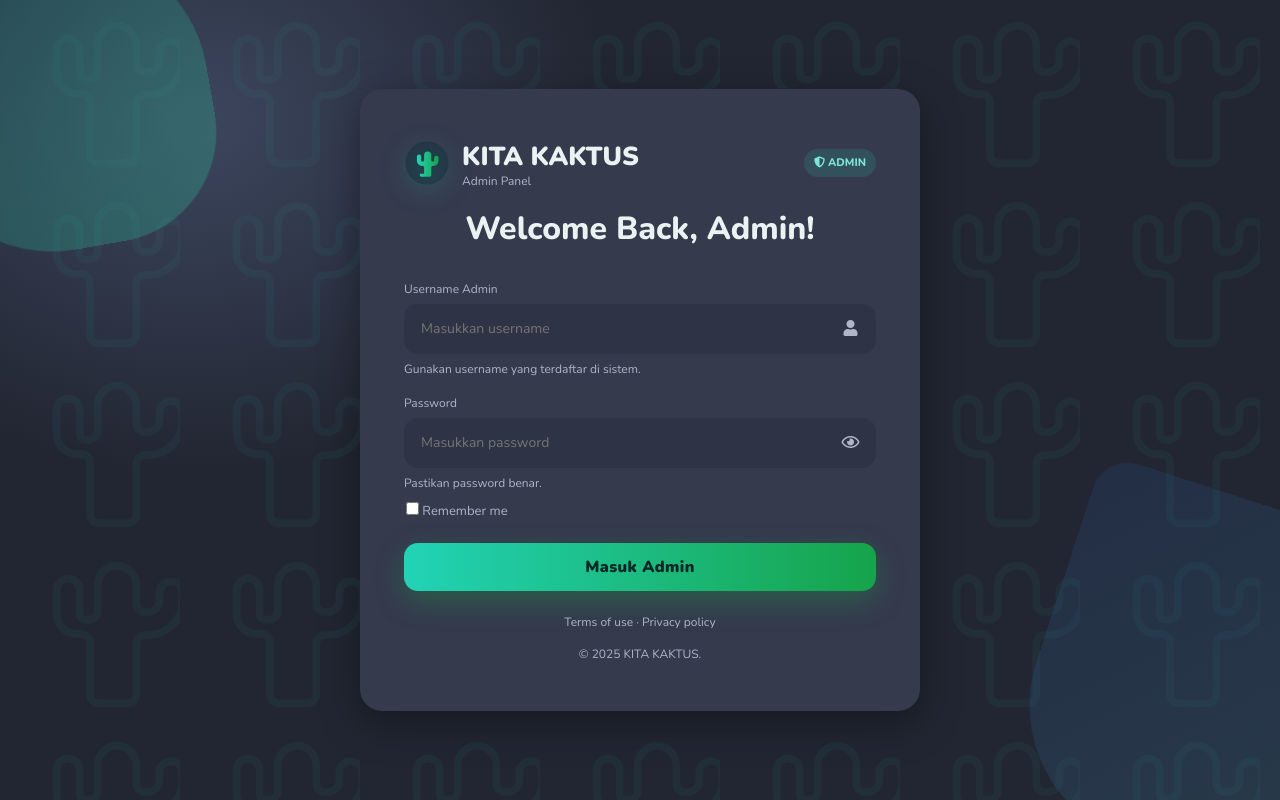
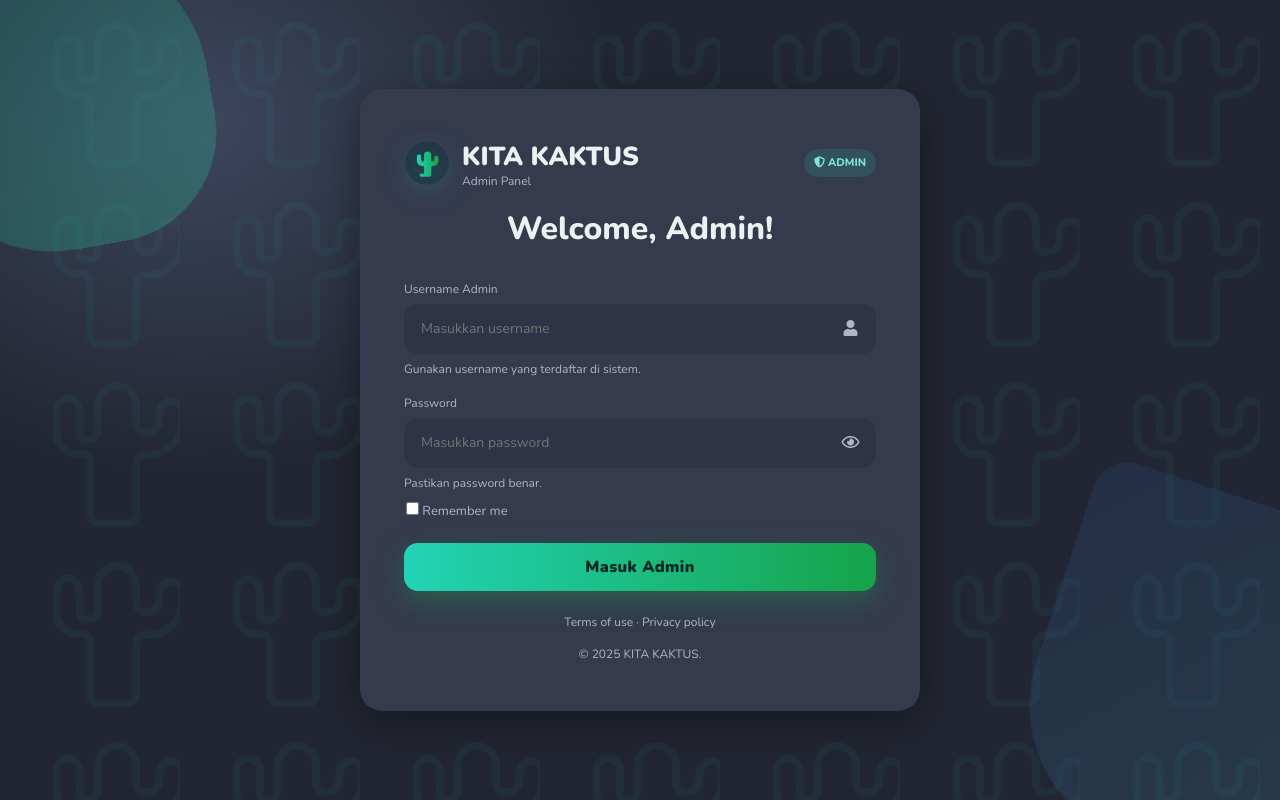
Before and after one commit to junaaa7/Projek-Kita-Kaktus, a PHP site: page /admin/login.php in a window 1280 px wide. Run offline with PHP 8.4, Linux system fonts and the light colour scheme; some libraries are stand-ins or nearby versions.

Commit message:
Update Halaman Login Admin

```diff
--- a/admin/login.php
+++ b/admin/login.php
@@ -152,7 +152,7 @@ if (isset($_SESSION['username'])) {
         <span class="tag-admin"><i class="fas fa-shield-alt"></i> Admin</span>
       </div>
 
-      <h2 class="welcome">Welcome Back, Admin!</h2>
+      <h2 class="welcome">Welcome, Admin!</h2>
 
       <!-- Form -->
       <form action="ceklogin.php" method="post" novalidate>
```
Also changed, not shown: admin/page/home.php (line endings or trailing spaces).
